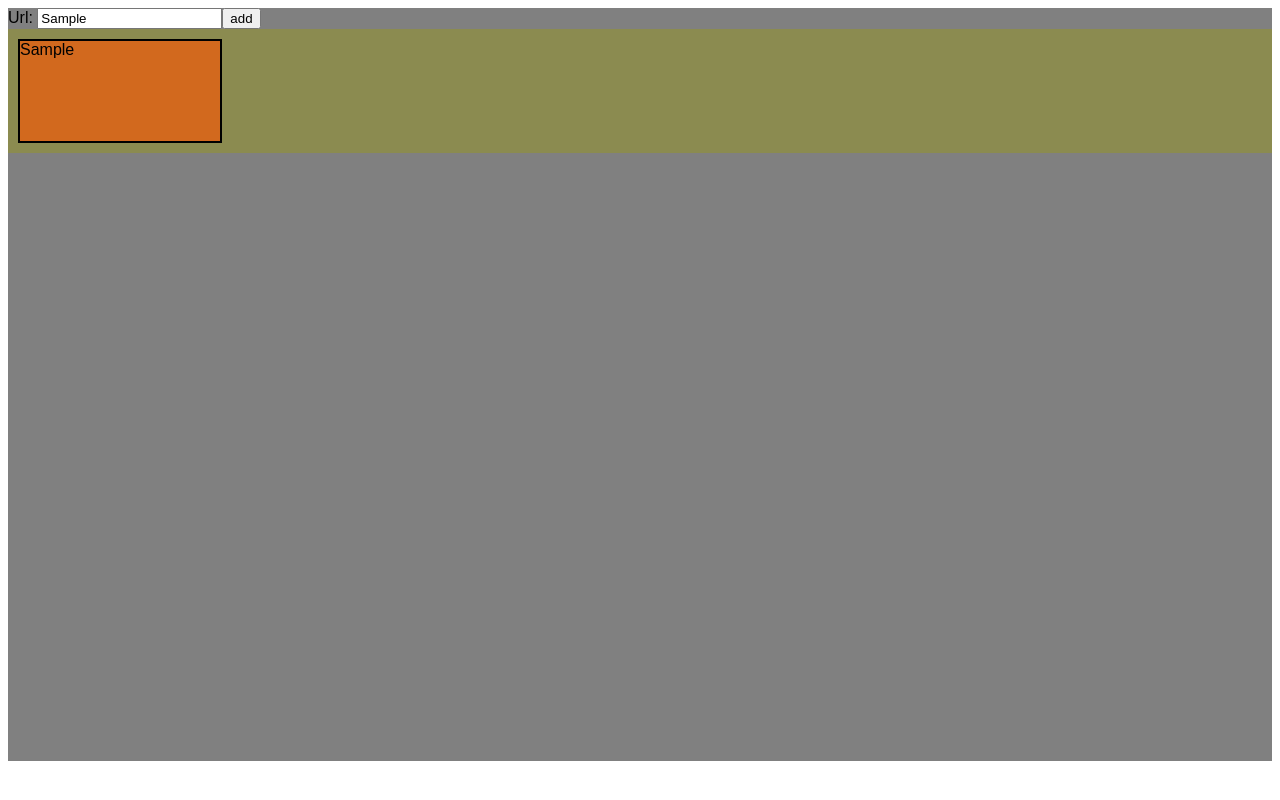
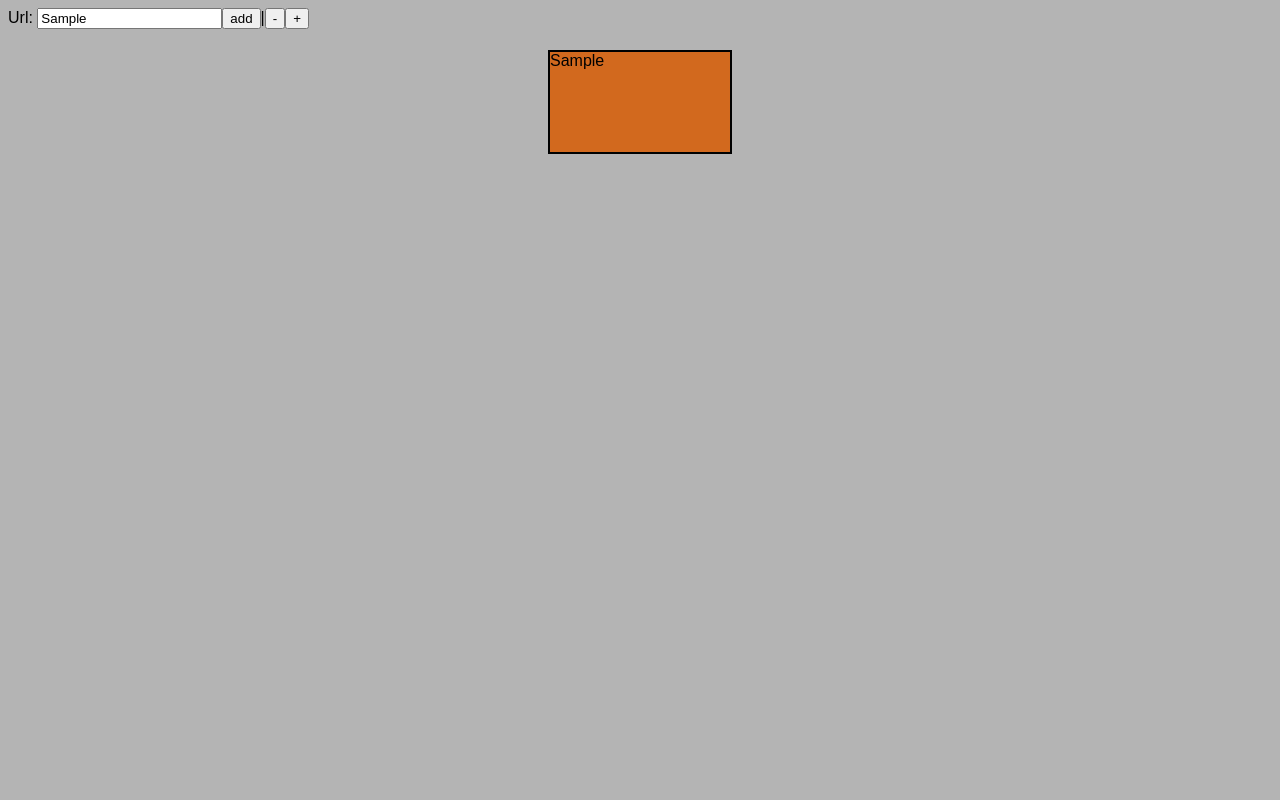
Before and after one commit to DiabolusExMachina/abaddons-gate, a React (Create React App) app: page / in a window 1280 px wide. Both pictures are taken after typing "Sample" into the empty fields and a click on the button "add". Shown: the top 800 px of the page. Built offline with nearby package versions, Linux system fonts and the light colour scheme.

Commit message:
basic layout, resize gates

```diff
--- a/src/components/App.js
+++ b/src/components/App.js
@@ -6,16 +6,31 @@ export default class App extends Component {
 
   constructor(props) {
     super(props)
-    this.state = { gates: [] };
     this.addGate = this.addGate.bind(this);
+    this.changeSettings = this.changeSettings.bind(this);
+    this.gateCount = 0;
+    this.state = {
+      gates: [],
+      settings: {
+        width: 180,
+        height: 100,
+      },
+    };
   }
 
 
   render() {
-    const gates = this.state.gates.map(gate => <Gate url={gate.url} />)
+    const gates = this.state.gates.map(gate => <Gate
+      key={gate.id}
+      url={gate.url}
+      settings={this.state.settings} />)
+
     return (
       <div className="App">
-        <Controls addGate={this.addGate} />
+        <Controls
+          addGate={this.addGate}
+          settings={this.state.settings}
+          changeSettings={this.changeSettings} />
         <div className="GatesContainer">
           {gates}
         </div>
@@ -26,14 +41,19 @@ export default class App extends Component {
   addGate(gate) {
     if (gate && gate.url) {
       const gates = this.state.gates.slice();
+      gate.id = this.gateCount;
       gates.push(gate)
       this.setState({ gates })
-    }else{
+    } else {
       this.addGate({
-        url : Math.random().toString(36).substring(7)
+        url: Math.random().toString(36).substring(7)
       })
     }
+    this.gateCount++;
+  }
 
+  changeSettings(settings) {
+    this.setState({ settings })
   }
 
 }
--- a/src/components/Controls.js
+++ b/src/components/Controls.js
@@ -5,25 +5,44 @@ export default class Controls extends Component {
     constructor(props) {
         super(props);
         this.state = {
-            url: null
+            url: ""
         }
         this.changeUrl = this.changeUrl.bind(this);
-        this.onclick = this.onclick.bind(this);
+        this.onAdd = this.onAdd.bind(this);
+        this.onResize = this.onResize.bind(this);
     }
 
     render() {
         return (
             <div>
                 Url: <input type="text" name="url" value={this.state.url} onChange={this.changeUrl} />
-                <button onClick={this.onclick}>add</button>
+                <button onClick={this.onAdd}>add</button>
+                |
+                <button name="-" onClick={this.onResize}>-</button>
+                <button name="+" onClick={this.onResize}>+</button>
+                <p />
             </div>
         );
     }
 
-    onclick(event) {
+    onAdd(event) {
         this.props.addGate({
             url: this.state.url,
         });
+    }
+
+    onResize(event) {
+        const settings = JSON.parse(JSON.stringify(this.props.settings));
+        const resize = 25;
+        if ("+" === event.target.name) {
+            settings.width += resize;
+            settings.height += resize;
+        } else {
+            settings.width -=  resize;
+            settings.height -= resize;
+        }
+        this.props.changeSettings(settings)
+
     }
 
     changeUrl(event) {
--- a/src/components/Gate.js
+++ b/src/components/Gate.js
@@ -5,7 +5,9 @@ export default class Gate extends Component {
     render() {
         const url = this.getUrl();
         return (
-            <div class="Gate" onClick={() => { window.open(url) }}>
+            <div class="Gate"
+                style={this.props.settings}
+                onClick={() => { window.open(url) }}>
                 {this.props.url}
             </div>
         );
--- a/src/css/page.css
+++ b/src/css/page.css
@@ -1,24 +1,25 @@
 html,body,#root{
   font-family: sans-serif;
-  height: 98%;
+  height: 100%;
+  background: rgb(180, 180, 180);
 }
 
 .App{
-  height: 100%;
-  width: 100%;
-  background-color: gray;
 }
 
 .GatesContainer{
   display: flex;
   flex-wrap: wrap;
-  max-height: 100%;
-  width: 100%;
-  background-color:rgb(139, 139, 80);
-  overflow: auto;
+  justify-content: center;
 }
 
 .Gate{
+  margin: 5px;
+  background: chocolate;
+  border: solid black 2px;
+}
+
+.Gate_2{
   margin: 10px;
   flex: 10;
   flex-basis: 100px;
```
Also changed, not shown: 1 other file (tests, documents, lock files or other folders).
